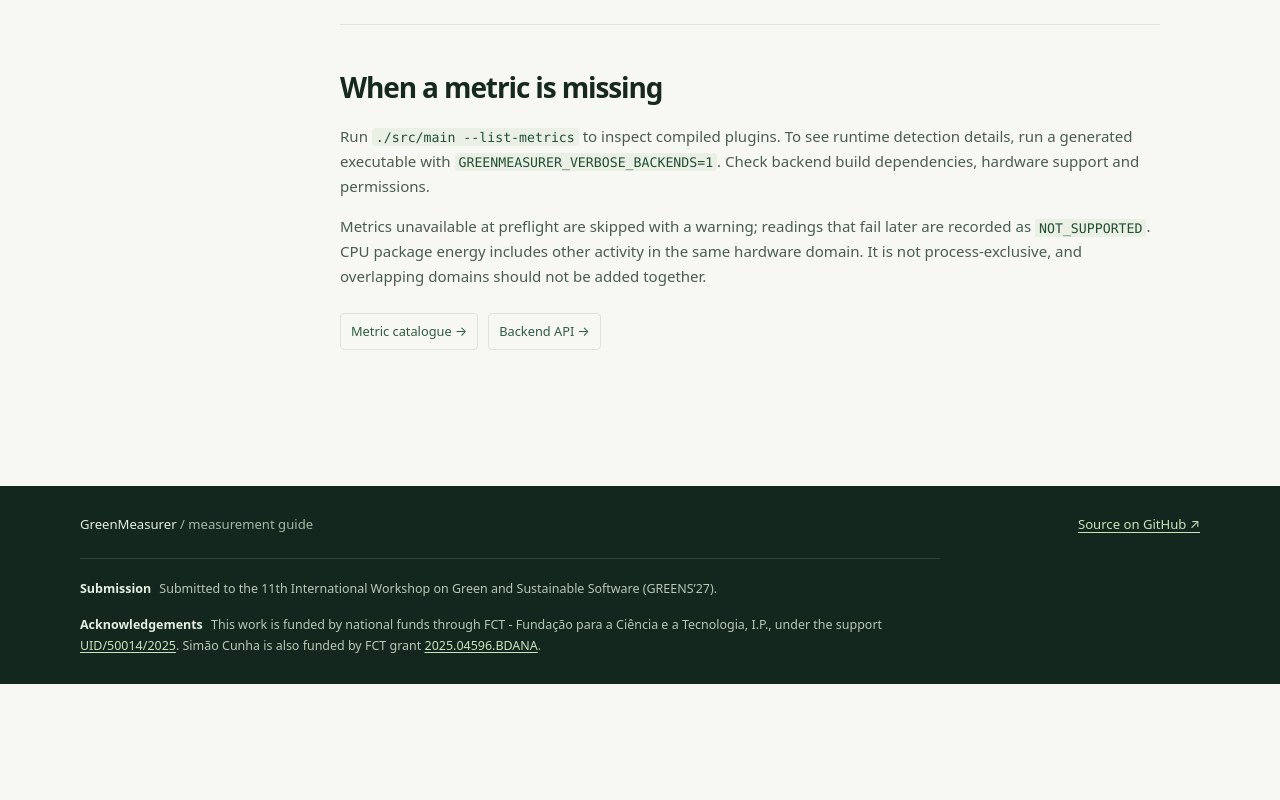
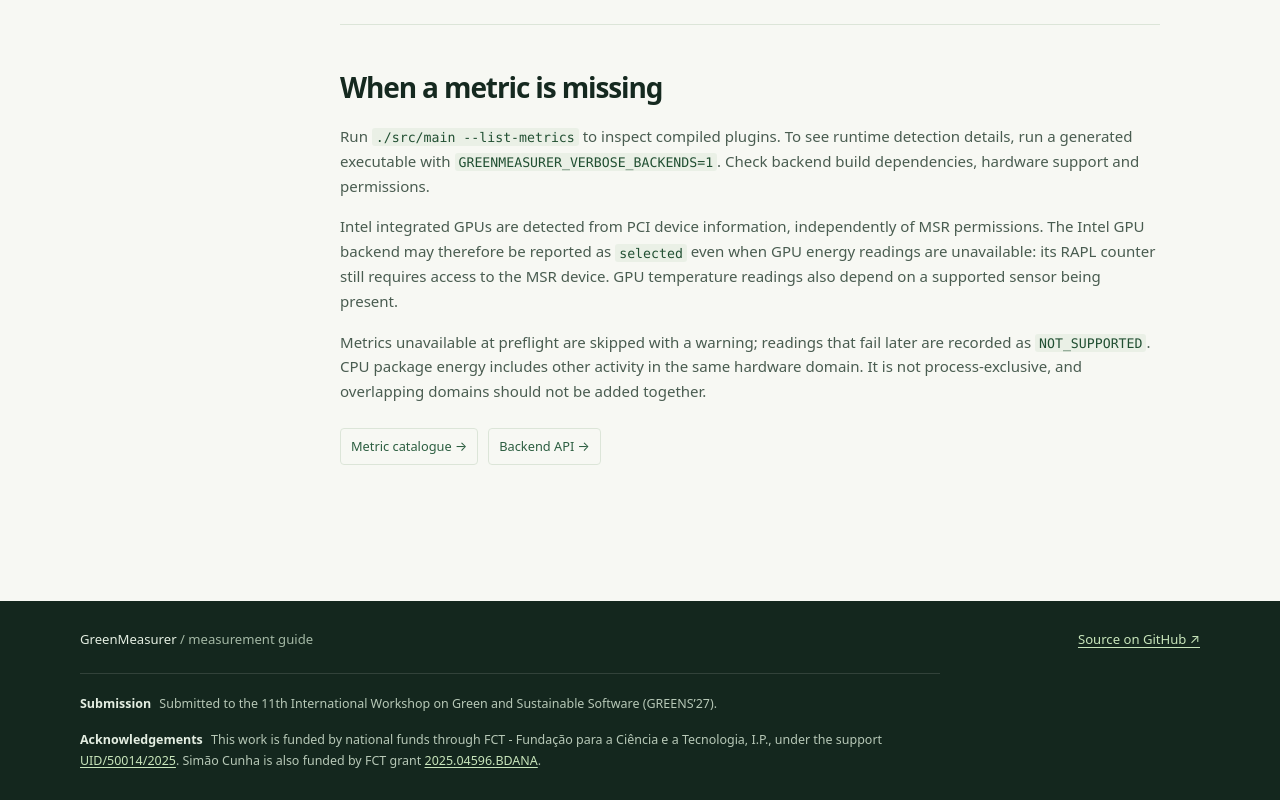
Before and after one commit to simaocunha71/GreenMeasurer, a plain HTML site: page website/guide.html in a window 1280 px wide. Shown: the part 8152-8952 px from the top of the page. Before the commit the page ends 8836 px from the top, so only its background shows below. Drawn offline with Linux system fonts and the light colour scheme.

Commit message:
Update documentation: clarify Intel GPU detection and metric access details

```diff
--- a/website/guide.html
+++ b/website/guide.html
@@ -185,6 +185,7 @@ error_value = -1</code></pre>
       </section>
       <section id="troubleshooting"><h2>When a metric is missing</h2>
         <p>Run <code>./src/main --list-metrics</code> to inspect compiled plugins. To see runtime detection details, run a generated executable with <code>GREENMEASURER_VERBOSE_BACKENDS=1</code>. Check backend build dependencies, hardware support and permissions.</p>
+        <p>Intel integrated GPUs are detected from PCI device information, independently of MSR permissions. The Intel GPU backend may therefore be reported as <code>selected</code> even when GPU energy readings are unavailable: its RAPL counter still requires access to the MSR device. GPU temperature readings also depend on a supported sensor being present.</p>
         <p>Metrics unavailable at preflight are skipped with a warning; readings that fail later are recorded as <code>NOT_SUPPORTED</code>. CPU package energy includes other activity in the same hardware domain. It is not process-exclusive, and overlapping domains should not be added together.</p>
         <div class="page-links"><a href="metrics.html">Metric catalogue →</a><a href="reference.html">Backend API →</a></div>
       </section>
```
Also changed, not shown: website/reference.html (+1 -0 lines).
